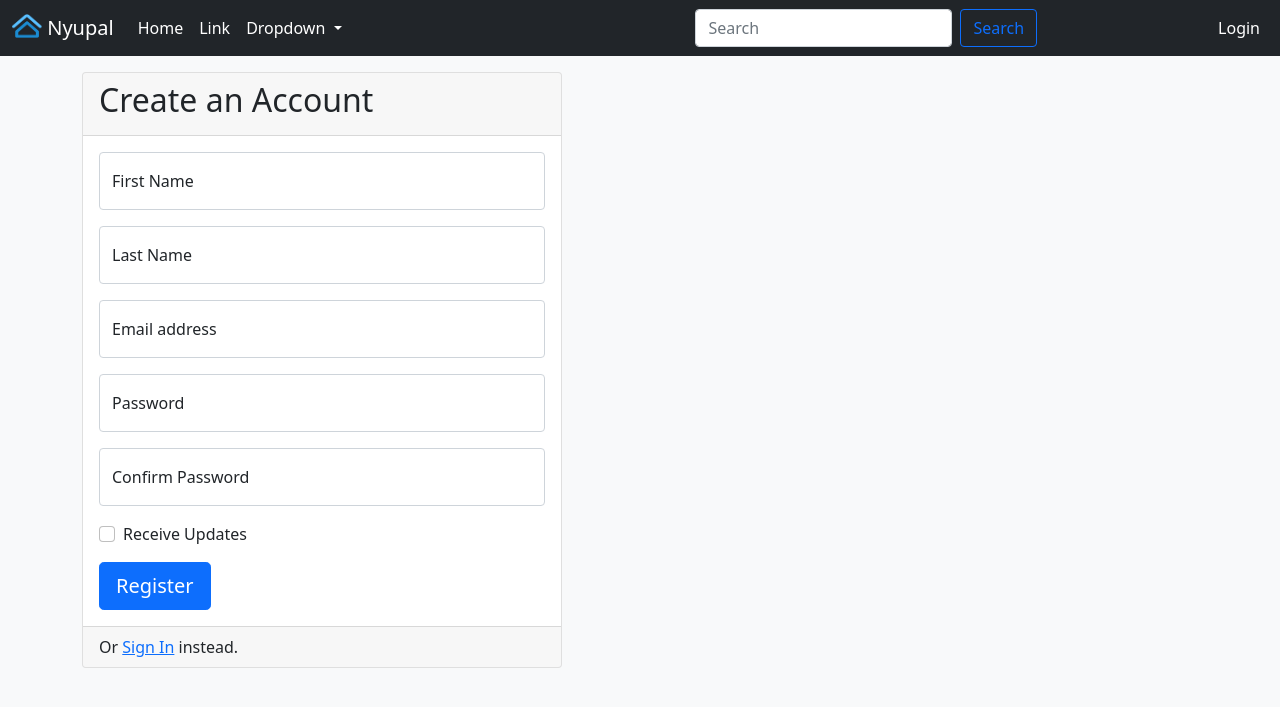
After one commit to codewithlennylen/NYUPAL.COM, a Flask app: page /user/register/ in a window 1280 px wide. The commit adds this page. Shown: the top 707 px of the page. Run offline with Flask 2, Linux system fonts and the light colour scheme.

Commit message:
Login | Register UI :+1:
Created the Login & Register Blueprints
>User Management System<

```diff
--- a/codebase/app/__init__.py
+++ b/codebase/app/__init__.py
@@ -20,10 +20,10 @@ def create_app():
 
     # Import and register Blueprints
     from .views import main_view
-    # from .admin_dashboard.views import admin_dashboard_view
+    from .userManagement.views import login_view
 
     app.register_blueprint(main_view)
-    # app.register_blueprint(admin_dashboard_view, url_prefix="/admin_dashboard/")
+    app.register_blueprint(login_view, url_prefix="/user/")
 
     # Make database accessible from app_context.
     # from app import models
--- a/codebase/app/templates/base.html
+++ b/codebase/app/templates/base.html
@@ -42,10 +42,17 @@
             </li>
 
           </ul>
-          <form class="d-flex">
+
+          <form class="d-flex mx-auto">
             <input class="form-control me-2" type="search" placeholder="Search" aria-label="Search">
             <button class="btn btn-outline-primary" type="submit">Search</button>
           </form>
+
+          <ul class="navbar-nav mb-2 mb-lg-0">
+            <li class="nav-item">
+              <a class="nav-link active" aria-current="page" href="{{ url_for('login_view.login') }}">Login</a>
+            </li>
+          </ul>
         </div>
       </div>
     </nav>
--- /dev/null
+++ b/codebase/app/userManagement/templates/userManagement/register.html
@@ -0,0 +1,78 @@
+{% extends "base.html" %} {% block content %}
+
+<div class="container">
+  <div class="card mt-3 mb-3" style="width: 30rem;">
+    <div class="card-header">
+      <h2>Create an Account</h2>
+    </div>
+    <div class="card-body">
+      <form action="{{ url_for('login_view.register') }}" method="POST">
+        <div class="form-floating mb-3">
+            <input
+              type="text"
+              class="form-control"
+              id="floatingInput"
+              placeholder="John"
+              name="registerFirst"
+            />
+            <label for="floatingInput">First Name</label>
+          </div>
+          <div class="form-floating mb-3">
+            <input
+              type="text"
+              class="form-control"
+              id="floatingInput"
+              placeholder="Smith"
+              name="registerLast"
+            />
+            <label for="floatingInput">Last Name</label>
+          </div>
+        <div class="form-floating mb-3">
+          <input
+            type="email"
+            class="form-control"
+            id="floatingInput"
+            placeholder="name@example.com"
+            name="registerEmail"
+          />
+          <label for="floatingInput">Email address</label>
+        </div>
+        <div class="form-floating mb-3">
+          <input
+            type="password"
+            class="form-control"
+            id="floatingPassword"
+            placeholder="Password"
+            name="registerPassword"
+          />
+          <label for="floatingPassword">Password</label>
+        </div>
+        <div class="form-floating mb-3">
+            <input
+              type="password"
+              class="form-control"
+              id="floatingPassword"
+              placeholder="Password"
+              name="registerConfirmPassword"
+            />
+            <label for="floatingPassword">Confirm Password</label>
+          </div>
+        <div class="mb-3 form-check">
+          <input type="checkbox" class="form-check-input" id="exampleCheck1"
+          name="registerUpdates" />
+          <label class="form-check-label" for="exampleCheck1"
+            >Receive Updates</label
+          >
+        </div>
+        <button type="submit" class="btn btn-lg btn-primary">Register</button>
+      </form>
+    </div>
+    <div class="card-footer">
+      Or
+      <a href="{{ url_for('login_view.login') }}">Sign In</a>
+      instead.
+    </div>
+  </div>
+</div>
+
+{% endblock content %}
--- /dev/null
+++ b/codebase/app/userManagement/views.py
@@ -0,0 +1,59 @@
+from flask import Blueprint, render_template, url_for, request, flash, redirect
+
+# Create Blueprint
+login_view = Blueprint('login_view',
+                            __name__,
+                            static_folder='static',
+                            template_folder='templates')
+
+@login_view.route('/login/', methods=['GET', 'POST'])
+def login():
+    if request.method == 'POST':
+        login_form = request.form
+        login_email = login_form['loginEmail']
+        login_pwd = login_form['loginPassword']
+        login_remember = login_form['loginRemember']
+
+        # new_discipline = Discipline(
+        #     student_offender=discipline_student,
+        #     discipline_grantor=discipline_teacher,
+        #     reason=discipline_reason,
+        #     punishment=discipline_punishment,
+        #     suspension_from=suspension_from,
+        #     suspension_to=suspension_to,
+        #     expulsion_date=expulsion_date
+        # )
+
+        # try:
+        #     # Try adding message object to database.
+        #     db.session.add(new_discipline)
+        #     db.session.commit()
+
+        #     flash(
+        #         f"Your Discipline entry was Successfully Recorded.")
+        #     return redirect(url_for('discipline_view.all'))
+        # except Exception as e:
+        #     # Log this SERIOUS issue > Report to Developer
+        #     error_message = e
+        #     print(error_message)
+        #     flash(
+        #         "An Error Occurred. Please Try Again. Contact the Developer if issue persists.")
+        #     return redirect(url_for('discipline_view.all'))
+
+
+    return render_template("userManagement/login.html")
+
+
+@login_view.route('/register/', methods=['GET', 'POST'])
+def register():
+    if request.method == 'POST':
+        register_form = request.form
+        register_fname = register_form['registerFirst']
+        register_lname = register_form['registerLast']
+        register_email = register_form['registerEmail']
+        register_pwd = register_form['registerPassword']
+        register_confirmPwd = register_form['registerConfirmPassword']
+        register_updates = register_form['registerUpdates']
+
+
+    return render_template("userManagement/register.html")
```
Also changed, not shown: codebase/app/userManagement/templates/userManagement/login.html (added, +48 -0 lines).
